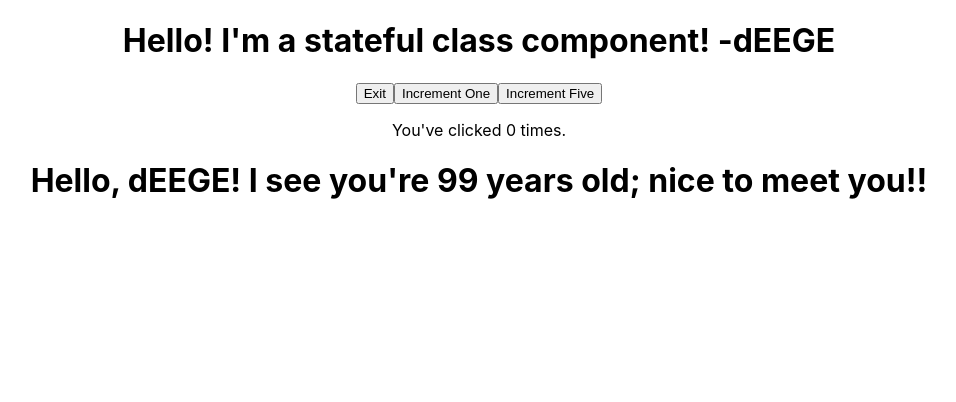
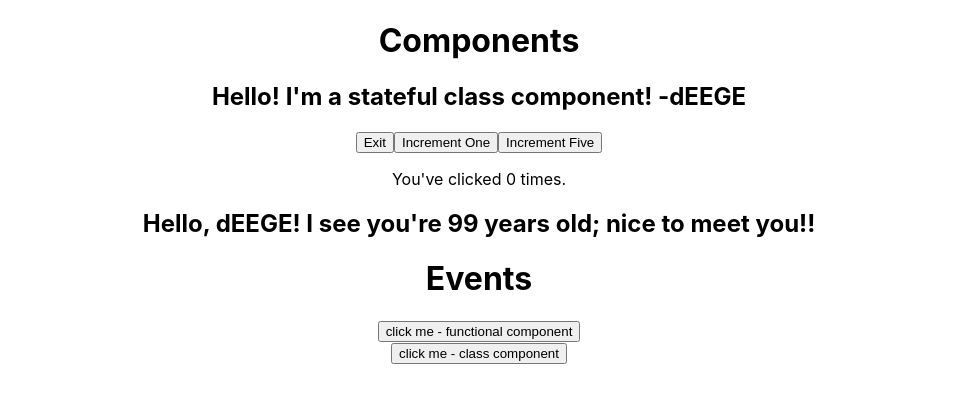
Before and after one commit to dEEGE2time/gitpod-react-wt, a React (Create React App) app in the folder my-app/: page / in a window 1280 px wide. Shown: the top 402 px of the page, without its empty margins (161-1117 px from the left). Built offline with nearby package versions, Linux system fonts and the light colour scheme.

Commit message:
event handler

```diff
--- a/my-app/src/App.js
+++ b/my-app/src/App.js
@@ -3,12 +3,19 @@ import './App.css';
 import FunctionalGreetingWithProps from './components/FunctionalGreetingWithProps';
 import FunctionalGreeting from './components/FunctionalGreeting';
 import StatefulGreeting from './components/StatefulGreeting';
+import EventsFunctional from './components/EventsFunctional';
+import EventsClass from './components/EventsClass';
+import LineBreaks from './components/LineBreaks';
 
 function App() {
   return (
     <div className="App">
+      <LineBreaks lesson='Components'/>
       <StatefulGreeting greeting="I'm a stateful class component!" name="dEEGE" />
       <FunctionalGreetingWithProps greeting="nice to meet you!" name="dEEGE" age="99" />
+      <LineBreaks lesson='Events'/>
+      <EventsFunctional />
+      <EventsClass />
     </div>
   );
 }
--- /dev/null
+++ b/my-app/src/components/EventsClass.js
@@ -0,0 +1,16 @@
+import React, { Component } from 'react'
+
+export class EventsClass extends Component {
+  clickHandler() {
+    console.log("Clicked the class button")
+  }
+  render() {
+    return (
+      <div>
+        <button onClick={this.clickHandler}>click me - class component</button>
+      </div>
+    )
+  }
+}
+
+export default EventsClass
--- /dev/null
+++ b/my-app/src/components/EventsFunctional.js
@@ -0,0 +1,14 @@
+import React from 'react'
+
+function EventsFunctional() {
+  function clickHandler() {
+    console.log("Clicked the functional button")
+  }
+  return (
+    <div>
+        <button onClick={clickHandler}>click me - functional component</button>
+    </div>
+  )
+}
+
+export default EventsFunctional
--- a/my-app/src/components/FunctionalGreeting.js
+++ b/my-app/src/components/FunctionalGreeting.js
@@ -10,6 +10,6 @@ import React from "react";
 // !!!                                              !!!
 
 
-const FunctionalGreeting = () => <h1>Hello from dEEGE!</h1>
+const FunctionalGreeting = () => <h2>Hello from dEEGE!</h2>
 
 export default FunctionalGreeting;
--- a/my-app/src/components/FunctionalGreetingWithProps.js
+++ b/my-app/src/components/FunctionalGreetingWithProps.js
@@ -3,7 +3,7 @@ import React from "react";
 
 const FunctionalGreetingWithProps = (props) => {
     console.log(props);
-    return <h1>Hello, {props.name}! I see you're {props.age} years old; {props.greeting}!</h1>;
+    return <h2>Hello, {props.name}! I see you're {props.age} years old; {props.greeting}!</h2>;
 }
 
 export default FunctionalGreetingWithProps;
--- /dev/null
+++ b/my-app/src/components/LineBreaks.js
@@ -0,0 +1,9 @@
+import React from 'react'
+
+const LineBreaks = (props) => {
+  return (
+    <div><h1>{props.lesson}</h1></div>
+  )
+}
+
+export default LineBreaks
--- a/my-app/src/components/StatefulGreeting.js
+++ b/my-app/src/components/StatefulGreeting.js
@@ -46,7 +46,7 @@ class StatefulGreeting extends React.Component {
     render() {
         return (
             <div>
-                <h1>{this.state.introduction} {this.props.greeting} -{this.props.name}</h1>
+                <h2>{this.state.introduction} {this.props.greeting} -{this.props.name}</h2>
                 <button onClick={() => this.handleClick()}>{this.state.buttonText}</button>
                 <button onClick={() => this.incrementOne()}>Increment One</button>
                 <button onClick={() => this.incrementFive()}>Increment Five</button>
```
